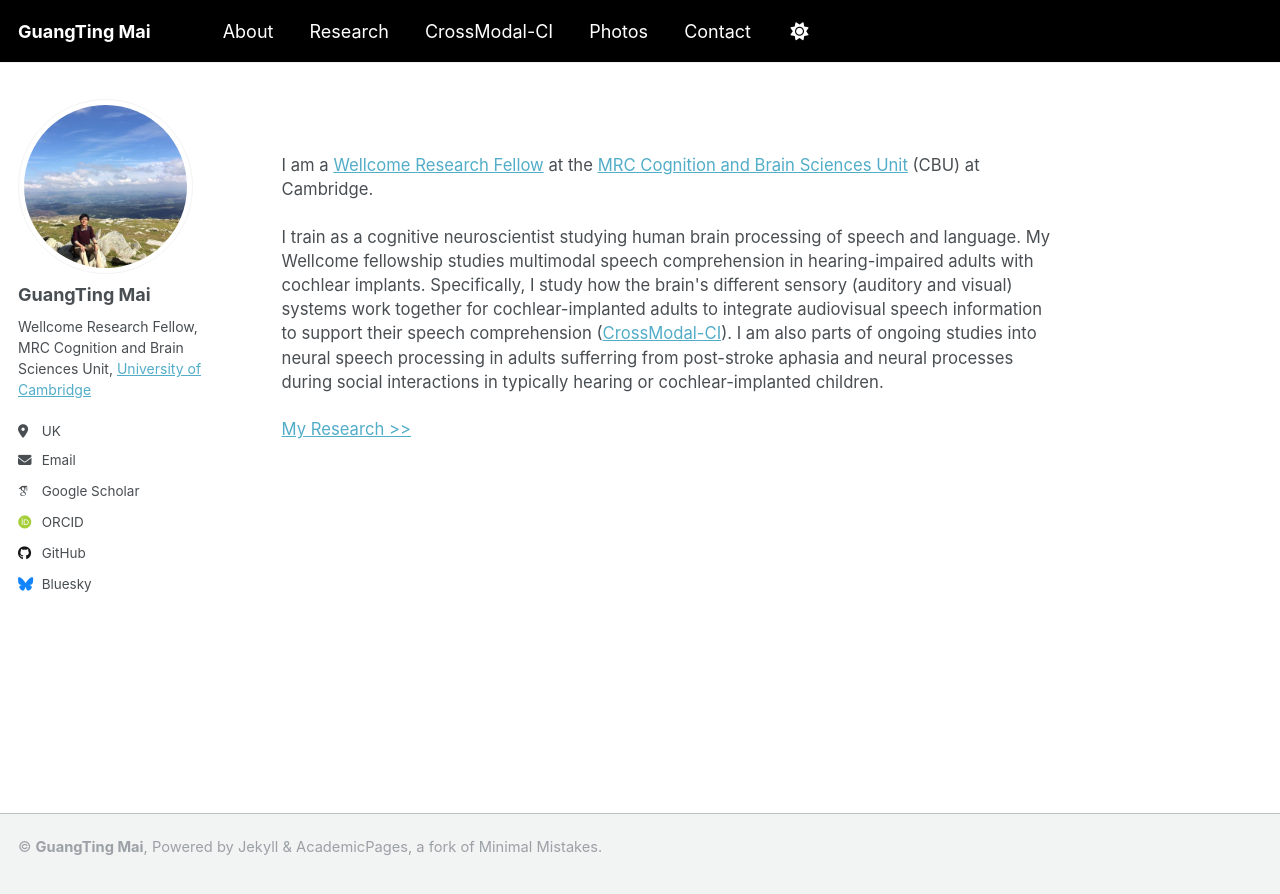
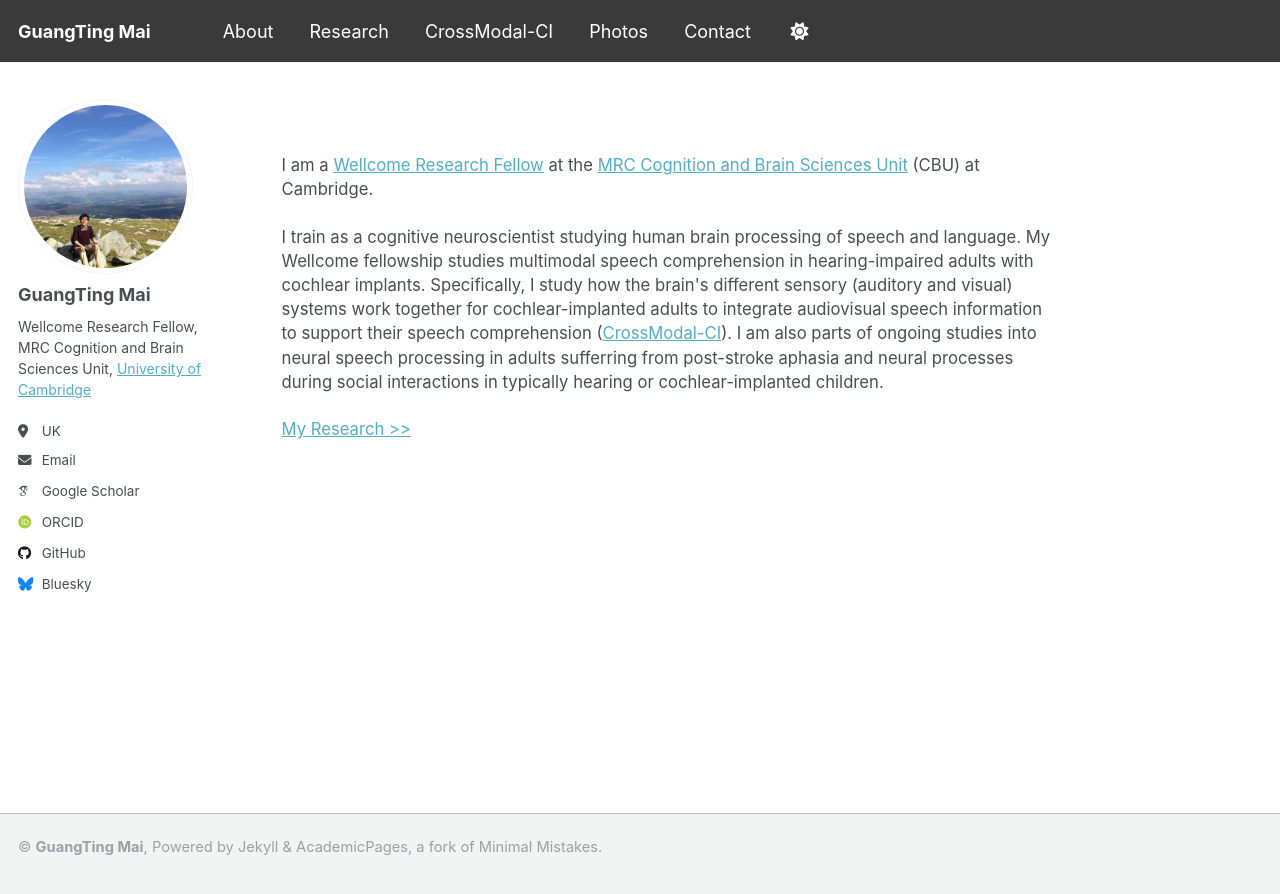
Before and after one commit to guangtingmai/guangtingmai.github.io, a Jekyll site: the page built from _pages/readme.html, in a window 1280 px wide. Shown: the top 894 px of the page. Built offline with Jekyll 4.4.1, drawn with Linux system fonts in a browser that asks for light colours; some web fonts are replaced.

Commit message:
Update custom.scss

```diff
--- a/_sass/custom.scss
+++ b/_sass/custom.scss
@@ -13,9 +13,9 @@ nav *,
 .site-header *,
 .page-header *,
 header * {
-  background-color: #000 !important;
-  background: #000 !important;
-  border-color: #000 !important;
+  background-color: #3b3a3a !important;
+  background: #3b3a3a !important;
+  border-color: #3b3a3a !important;
   box-shadow: none !important;
 }
 
```
